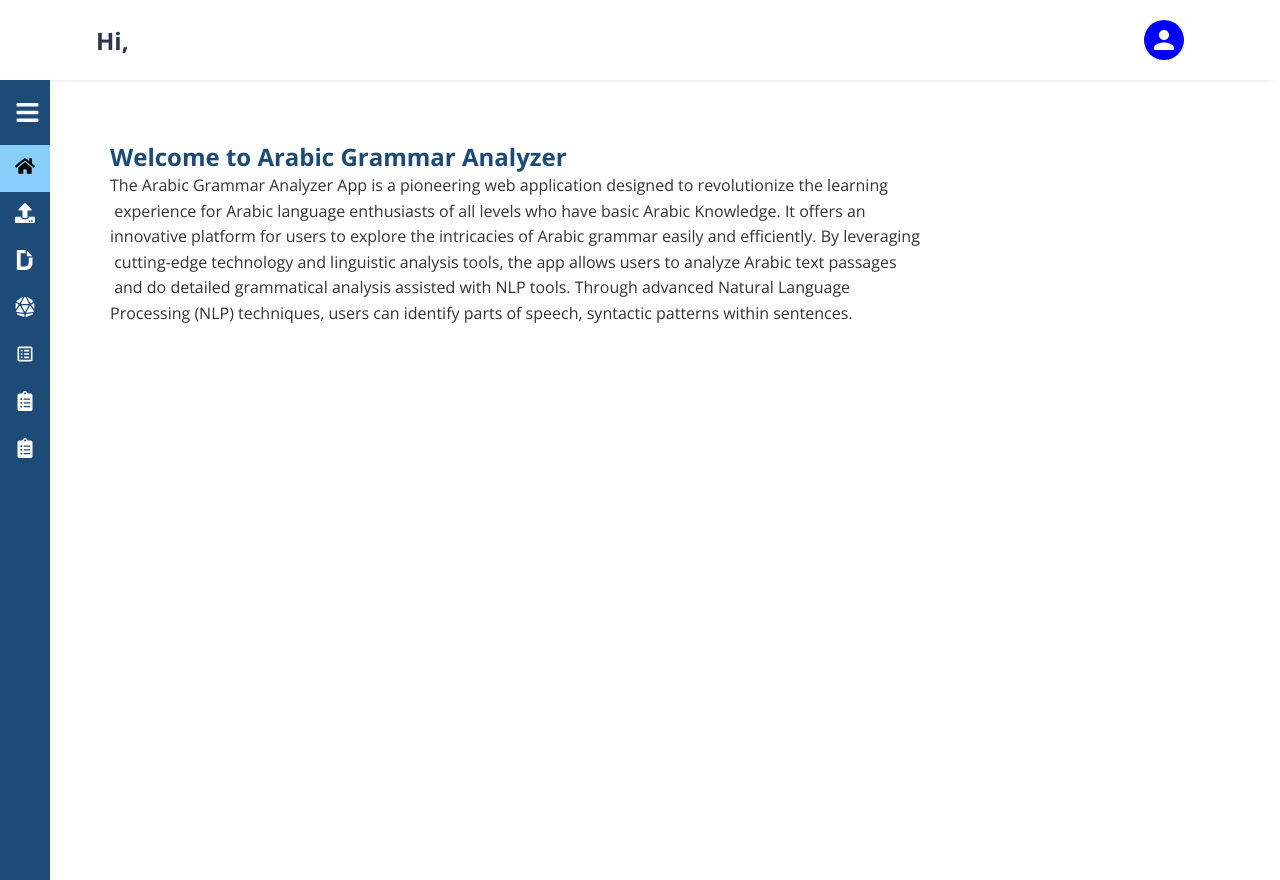
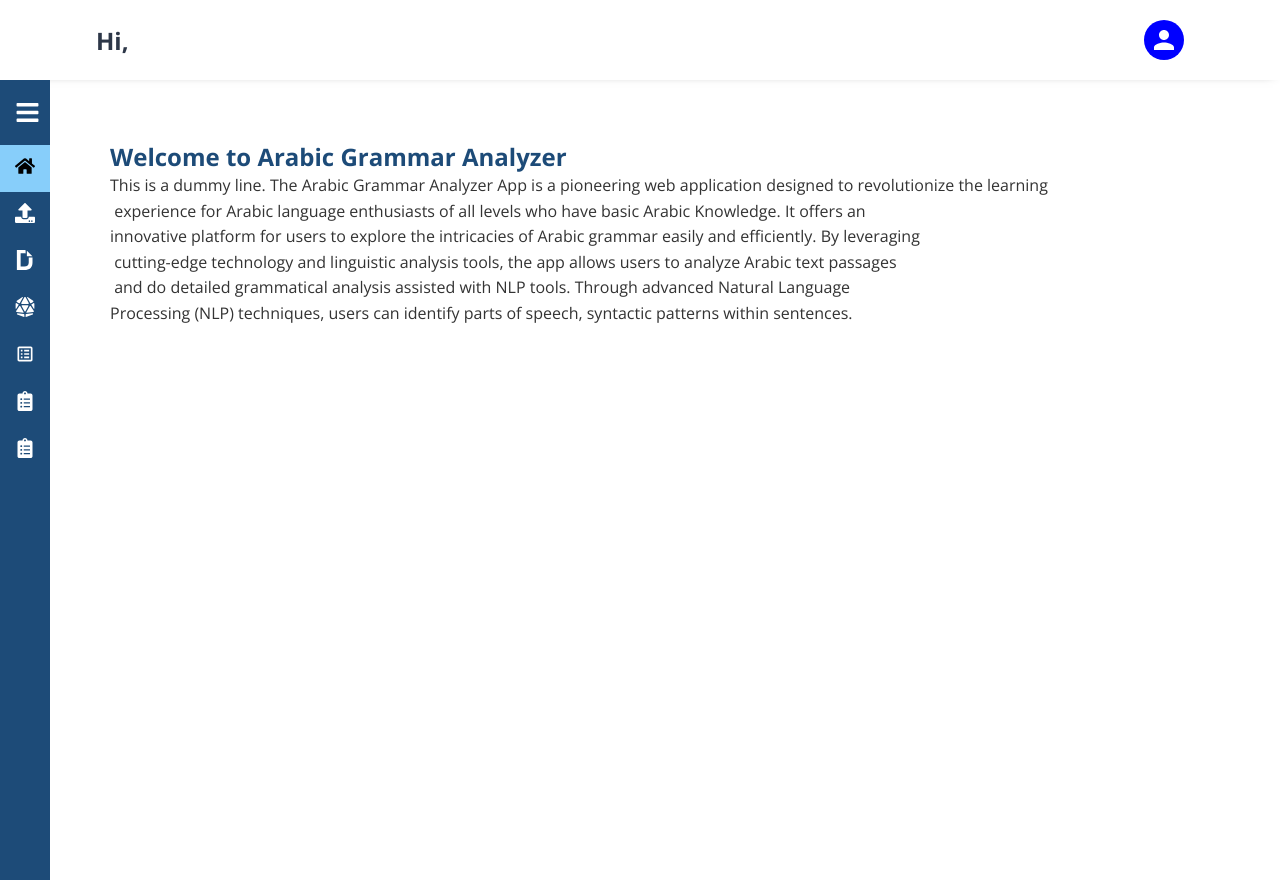
Before and after one commit to Zaib7892/Arabic-Grammer-Analyzer, a React (Create React App) app in the folder client/: page /home in a window 1280 px wide. Built offline with nearby package versions, Linux system fonts and the light colour scheme; no server answers.

Commit message:
This is my second Dummy Commit

```diff
--- a/client/src/pages/Home.jsx
+++ b/client/src/pages/Home.jsx
@@ -5,6 +5,7 @@ function Home() {
     <div className="main-content">
       <h1 className="welcome-animation">Welcome to Arabic Grammar Analyzer</h1>
       <p className="description">
+        This is a dummy line.
         The Arabic Grammar Analyzer App is a pioneering web application
         designed to revolutionize the learning <br /> experience for Arabic language
         enthusiasts of all levels who have basic Arabic Knowledge. It offers an <br />
```
